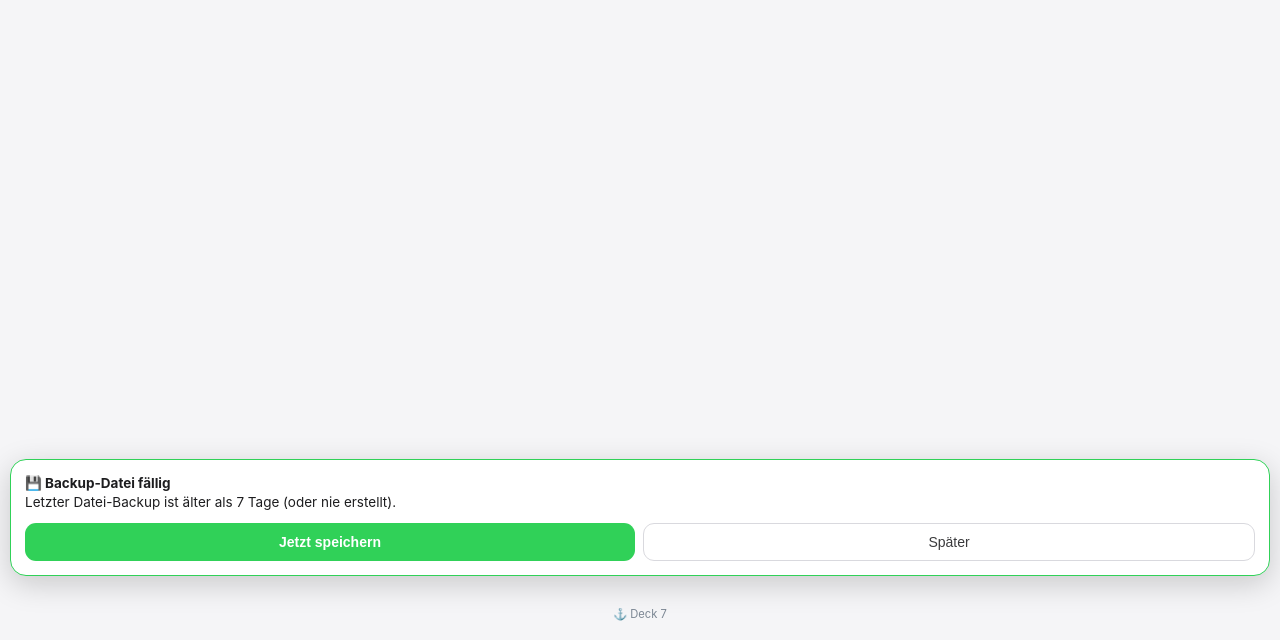
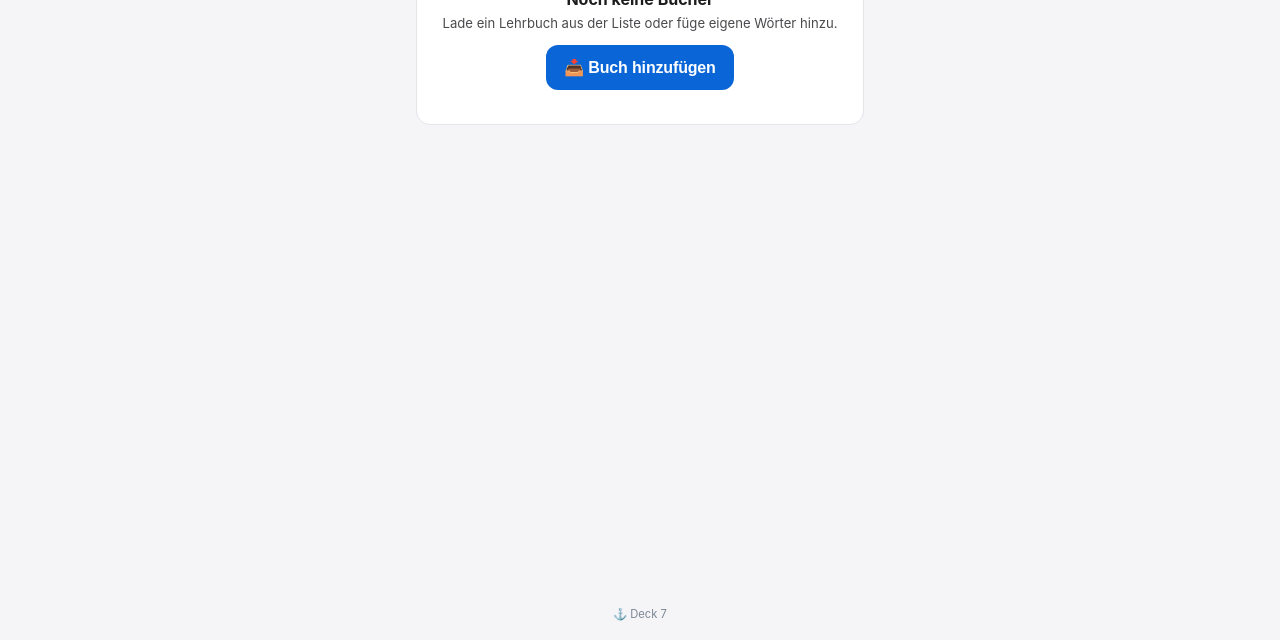
Before and after one commit to CR1983gh/vokabelheld, a plain HTML site: page index.html in a window 1280 px wide. Shown: the part 160-800 px from the top of the page. Drawn offline with Linux system fonts and the light colour scheme.

Commit message:
Neue Profile starten ohne Buecher; leerer Home-State mit Import-Hinweis

```diff
--- a/index.html
+++ b/index.html
@@ -893,7 +893,8 @@ var SAMPLE=[
 ];
 function mkPair(w,ms){ return {w:String(w||''),m:(ms||[]).slice(),level:0,falsch:0,zuletzt:null,akt:false}; }
 function defaultData(){
-  return {books:[{name:"Klasse 5",lang:'en',lessons:[{name:"Lektion 1",pairs:SAMPLE.map(function(a){return mkPair(a[0],a.slice(1));})}]}],aktiv:0,lesson:-1};
+  /* Neue Profile starten leer — Buecher werden bewusst importiert (Editor -> Presets) */
+  return {books:[],aktiv:0,lesson:-1};
 }
 function migrate(){
   /* altes Modell {sets:[{name,pairs:[{en,de}]}]} -> Buecher-Modell */
@@ -1185,6 +1186,18 @@ function bookPool(b){
 function renderHome(){
   var list=$('booklist');
   list.innerHTML='';
+  if(!db.books.length){
+    var empty=document.createElement('div');
+    empty.className='card';
+    empty.style.cssText='text-align:center;padding:26px 18px';
+    empty.innerHTML='<div style="font-size:2.2rem;margin-bottom:8px">📚</div>'+
+      '<div style="font-weight:700;font-size:1rem;margin-bottom:6px">Noch keine Bücher</div>'+
+      '<div class="small" style="margin-bottom:14px">Lade ein Lehrbuch aus der Liste oder füge eigene Wörter hinzu.</div>'+
+      '<button class="btn grow" id="home-import" style="margin-bottom:8px">📥 Buch hinzufügen</button>';
+    list.appendChild(empty);
+    document.getElementById('home-import').addEventListener('click',function(){show('editor');});
+    return;
+  }
   db.books.forEach(function(b,i){
     var ps=bookPool(b);
     var due=ps.filter(function(p){return !isLTM(p)&&isDue(p);}).length;
```
